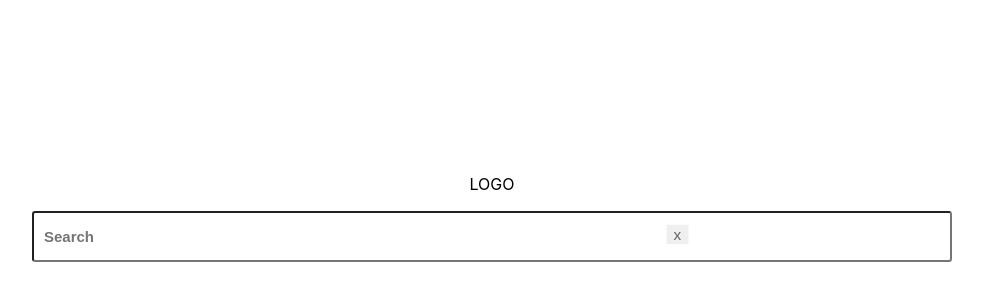
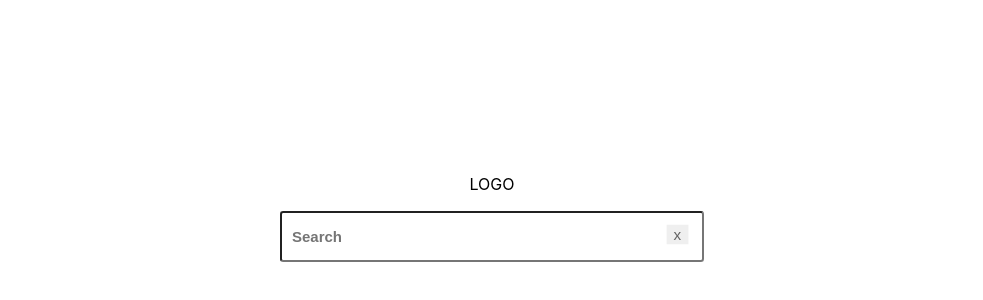
Before and after one commit to joseungjin/React-MedicineSearch-About, a React (Create React App) app: page / in a window 1280 px wide. Shown: the part 192-492 px from the top of the page, without its empty margins (148-1131 px from the left). Built offline with nearby package versions, Linux system fonts and the light colour scheme.

Commit message:
css modify

```diff
--- a/src/componets/css/SearchBar.css
+++ b/src/componets/css/SearchBar.css
@@ -4,7 +4,7 @@ Input styles
 ------------------
 */
 .search-bar {
-  width: 70%;
+  width: 400px;
   padding: 15px 10px;
   font-size: 15px;
   color: rgb(52, 52, 52);
```
